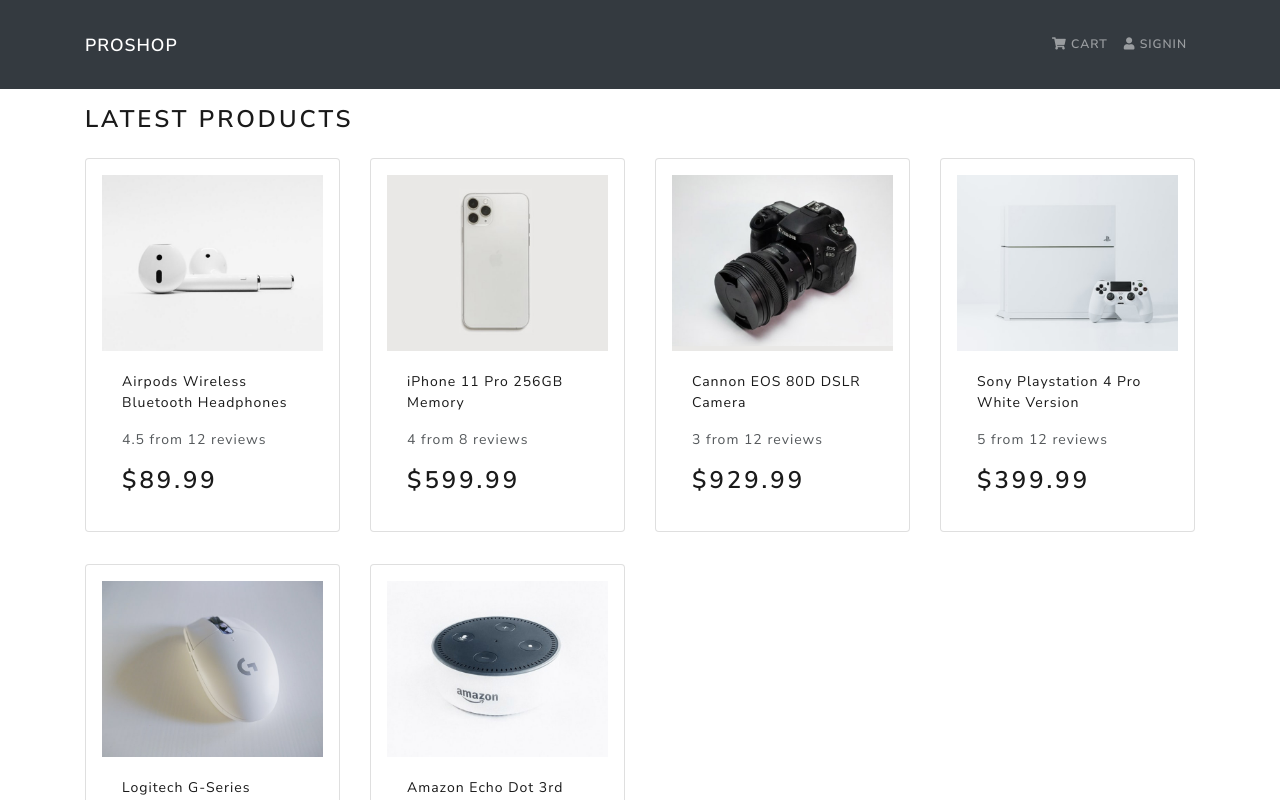
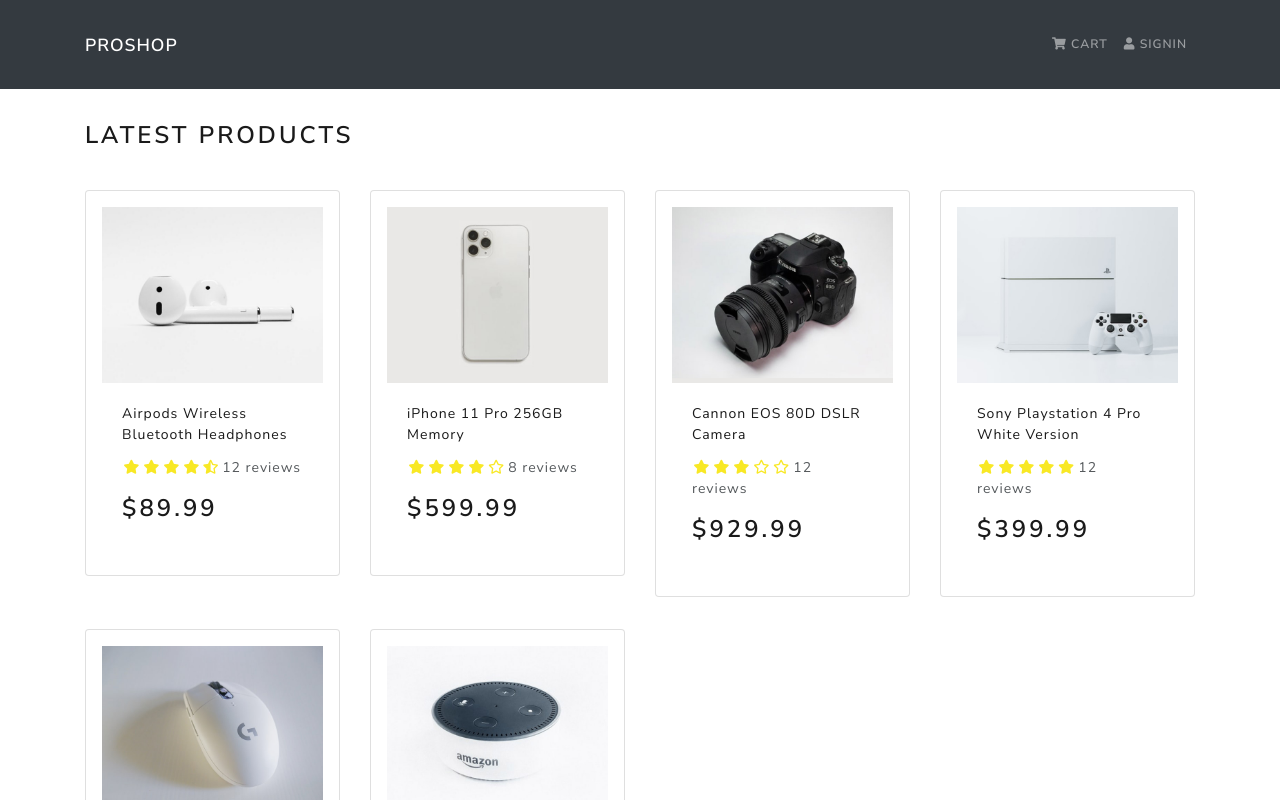
Before and after one commit to amitkr7/proshop, a React (Create React App) app in the folder frontend/: page / in a window 1280 px wide. Shown: the top 800 px of the page. Built offline with nearby package versions, Linux system fonts and the light colour scheme.

Commit message:
create Rating component

```diff
--- a/frontend/src/components/Product.js
+++ b/frontend/src/components/Product.js
@@ -1,5 +1,6 @@
 import React from 'react'
 import { Card } from 'react-bootstrap'
+import Rating from './Rating'
 
 const Product = ({ product }) => {
   return (
@@ -14,9 +15,10 @@
           </Card.Title>
         </a>
         <Card.Text as='div'>
-          <div className='my-3'>
-            {product.rating} from {product.numReviews} reviews
-          </div>
+          <Rating
+            value={product.rating}
+            text={`${product.numReviews} reviews`}
+          />
         </Card.Text>
 
         <Card.Text as='h3'>${product.price}</Card.Text>
--- /dev/null
+++ b/frontend/src/components/Rating.js
@@ -0,0 +1,77 @@
+import React from 'react'
+import PropTypes from 'prop-types'
+
+const Rating = ({ value, text, color }) => {
+  return (
+    <div className='rating'>
+      <span>
+        <i
+          style={{ color }}
+          className={
+            value >= 1
+              ? 'fas fa-star'
+              : value >= 0.5
+              ? 'fas fa-star-half-alt'
+              : 'far fa-star'
+          }></i>
+      </span>
+      <span>
+        <i
+          style={{ color }}
+          className={
+            value >= 2
+              ? 'fas fa-star'
+              : value >= 1.5
+              ? 'fas fa-star-half-alt'
+              : 'far fa-star'
+          }></i>
+      </span>
+      <span>
+        <i
+          style={{ color }}
+          className={
+            value >= 3
+              ? 'fas fa-star'
+              : value >= 2.5
+              ? 'fas fa-star-half-alt'
+              : 'far fa-star'
+          }></i>
+      </span>
+      <span>
+        <i
+          style={{ color }}
+          className={
+            value >= 4
+              ? 'fas fa-star'
+              : value >= 3.5
+              ? 'fas fa-star-half-alt'
+              : 'far fa-star'
+          }></i>
+      </span>
+      <span>
+        <i
+          style={{ color }}
+          className={
+            value >= 5
+              ? 'fas fa-star'
+              : value >= 4.5
+              ? 'fas fa-star-half-alt'
+              : 'far fa-star'
+          }></i>
+      </span>
+      <span>{text && text}</span>
+    </div>
+  )
+}
+
+Rating.defaultProps = {
+  color: '#f8e825',
+}
+
+Rating.propTypes = {
+  value: PropTypes.number.isRequired,
+  text: PropTypes.string.isRequired,
+  color: PropTypes.string,
+}
+
+export default Rating
--- a/frontend/src/index.css
+++ b/frontend/src/index.css
@@ -1,3 +1,9 @@
 main {
   min-height: 80vh;
 }
+h3 {
+  padding: 1rem 0;
+}
+.rating span {
+  margin: 0.1rem;
+}
--- a/frontend/src/screens/HomeScreen.js
+++ b/frontend/src/screens/HomeScreen.js
@@ -9,7 +9,7 @@
       <h3>Latest Products</h3>
       <Row>
         {products.map((product) => (
-          <Col sm={12} md={6} lg={4} xl={3}>
+          <Col key={product._id} sm={12} md={6} lg={4} xl={3}>
             <Product product={product} />
           </Col>
         ))}
```
Also changed, not shown: 2 other files (tests, documents, lock files or other folders).
